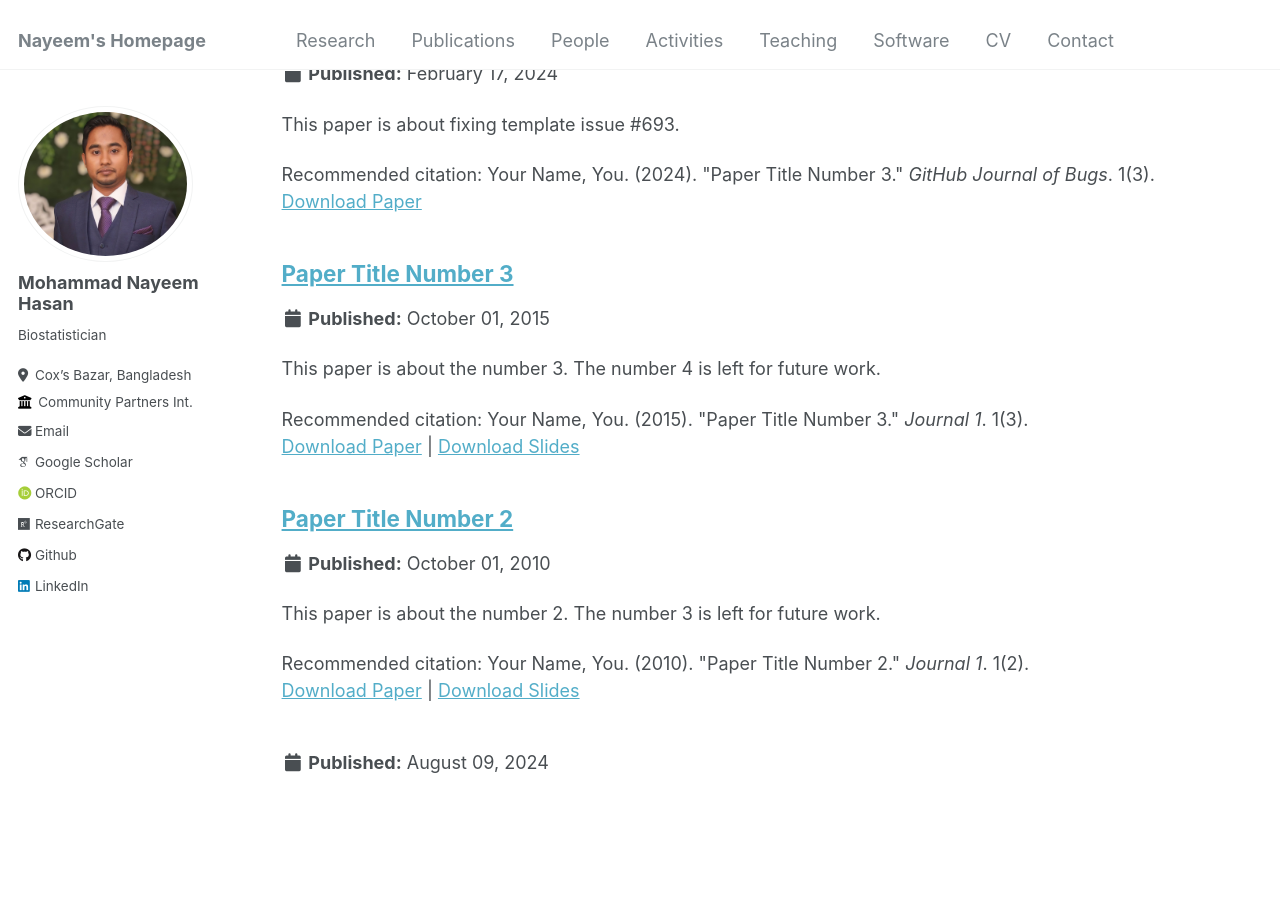
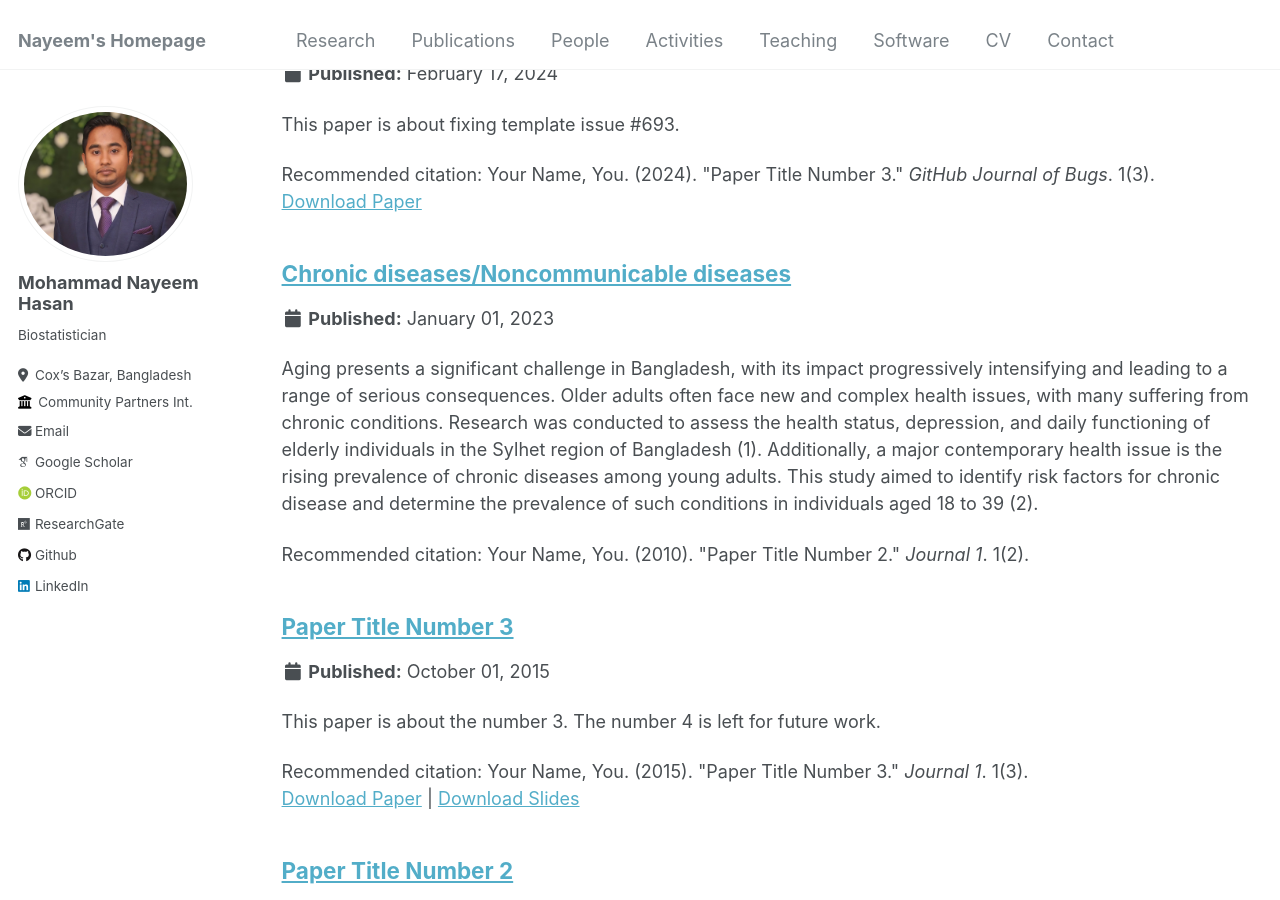
Before and after one commit to nayeemlab/nayeemlab.github.io, a Jekyll site: the page built from _pages/research.md, in a window 1280 px wide and 900 px high, scrolled down 425 px. Built offline with Jekyll 4.4.1, drawn with Linux system fonts in a browser that asks for light colours; some web fonts are replaced.

Commit message:
Update and rename 1-NCD.md to NCD.md

```diff
--- a/_research/1-NCD.md
+++ b/_research/NCD.md
@@ -1,13 +1,12 @@
 ---
 title: "Chronic diseases/Noncommunicable diseases"
 collection: Research
-permalink: /research/1-NCD
+permalink: /research/NCD
 excerpt: 'Aging presents a significant challenge in Bangladesh, with its impact progressively intensifying and leading to a range of serious consequences. Older adults often face new and complex health issues, with many suffering from chronic conditions. Research was conducted to assess the health status, depression, and daily functioning of elderly individuals in the Sylhet region of Bangladesh (1). Additionally, a major contemporary health issue is the rising prevalence of chronic diseases among young adults. This study aimed to identify risk factors for chronic disease and determine the prevalence of such conditions in individuals aged 18 to 39 (2).'
 date: 2023-01-01
-venue: '1-NCD'
-#References
-'1. Hasan MN. Association between self-rated health status and chronic diseases among the elderly in the Sylhet city of Bangladesh.  &quot;2019.&quot; <i>Asian J Med Biol Res</i>https://doi.org/10.3329/ajmbr.v5i3.43588'
-'Your Name, You. (2009). &quot;Paper Title Number 1.&quot; <i>Journal 1</i>. 1(1).'
+venue: 'NCD'
+citation: 'Your Name, You. (2010). &quot;Paper Title Number 2.&quot; <i>Journal 1</i>. 1(2).'
+citation: 'Your Name, You. (2010). &quot;Paper Title Number 2.&quot; <i>Journal 1</i>. 1(2).'
 ---
 
 The contents above will be part of a list of publications, if the user clicks the link for the publication than the contents of section will be rendered as a full page, allowing you to provide more information about the paper for the reader. When publications are displayed as a single page, the contents of the above "citation" field will automatically be included below this section in a smaller font.
```
